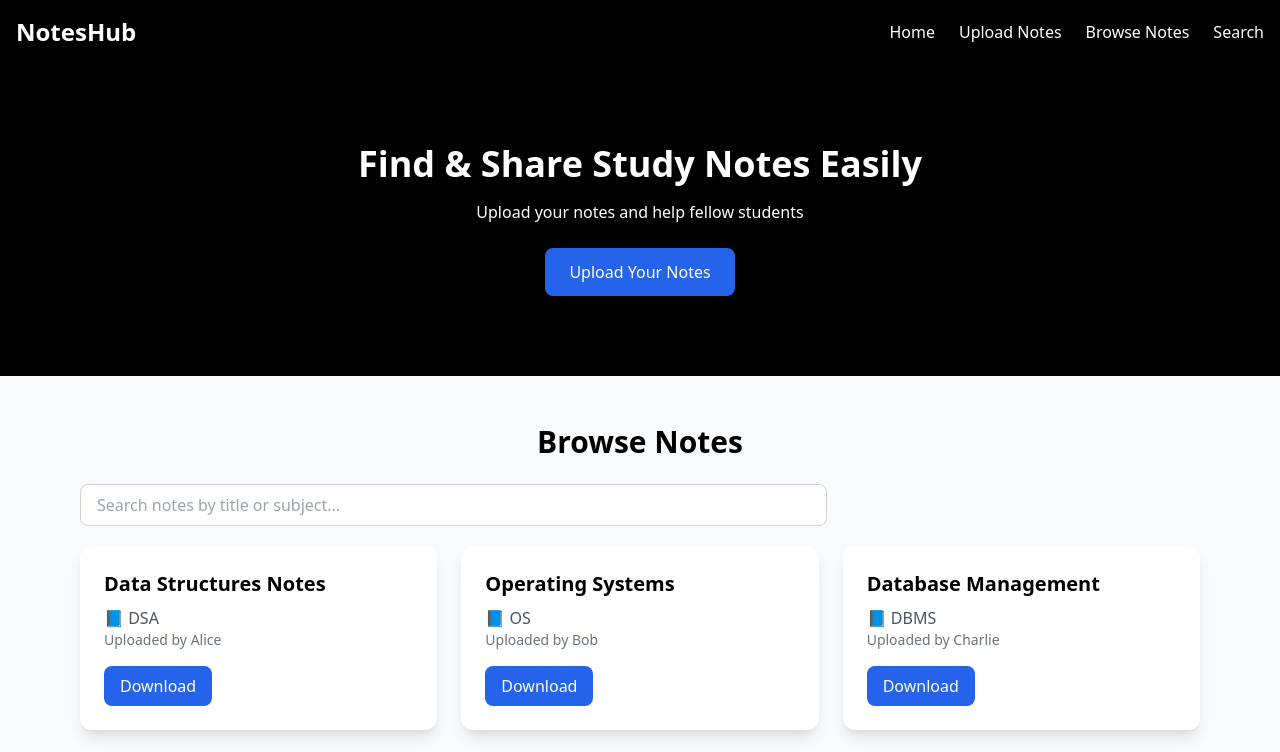
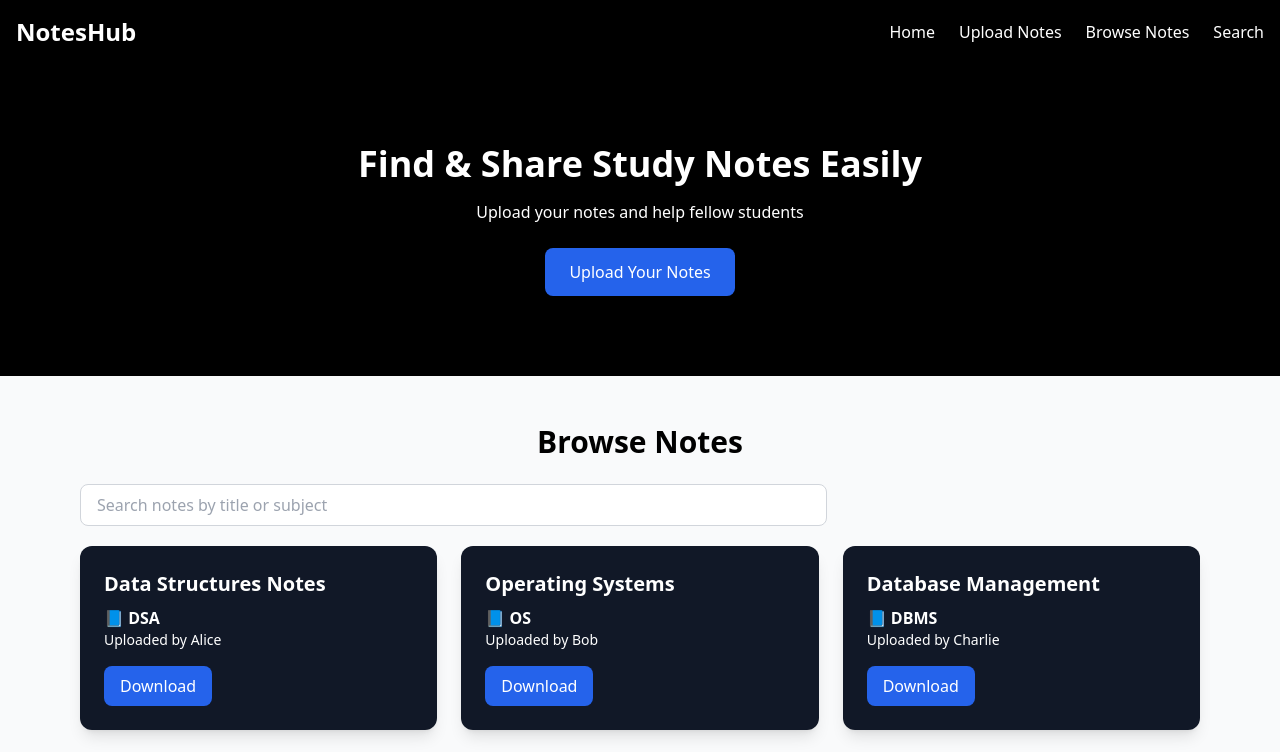
Before and after one commit to lvp2003/NotesHub, a React (Vite) app in the folder noteshub-frontend/: page / in a window 1280 px wide. Shown: the top 752 px of the page. Built offline with nearby package versions, Linux system fonts and the light colour scheme.

Commit message:
updated the serachfilter

```diff
--- a/noteshub-frontend/src/components/NotesGrid.jsx
+++ b/noteshub-frontend/src/components/NotesGrid.jsx
@@ -16,35 +16,76 @@ const NotesGrid = () => {
       subject: "DBMS",
       uploadedBy: "Charlie",
     },
+    {
+      id: 1,
+      title: "Data Structures Notes",
+      subject: "DSA",
+      uploadedBy: "Alice",
+    },
+    { id: 2, title: "Operating Systems", subject: "OS", uploadedBy: "Bob" },
+    {
+      id: 3,
+      title: "Database Management",
+      subject: "DBMS",
+      uploadedBy: "Charlie",
+    },
+    {
+      id: 1,
+      title: "Data Structures Notes",
+      subject: "DSA",
+      uploadedBy: "Alice",
+    },
+    { id: 2, title: "Operating Systems", subject: "OS", uploadedBy: "Bob" },
+    {
+      id: 3,
+      title: "Database Management",
+      subject: "DBMS",
+      uploadedBy: "Charlie",
+    },
+    {
+      id: 1,
+      title: "Data Structures Notes",
+      subject: "DSA",
+      uploadedBy: "Alice",
+    },
+    { id: 2, title: "Operating Systems", subject: "OS", uploadedBy: "Bob" },
+    {
+      id: 3,
+      title: "Database Management",
+      subject: "DBMS",
+      uploadedBy: "Charlie",
+    },
   ];
-
+  const filterednotes = notes.filter(
+    (note) =>
+      note.title.toLowerCase().includes(query.toLowerCase()) ||
+      note.subject.toLowerCase().includes(query.toLowerCase())
+  );
   return (
     <section className="py-12 bg-gray-50">
       <div className="max-w-6xl mx-auto px-4">
         <h2 className="text-3xl font-bold text-center mb-6">Browse Notes</h2>
         <input
           type="text"
-          placeholder="Search notes by title or subject..."
+          placeholder="Search notes by title or subject"
           value={query}
           onChange={(e) => setQuery(e.target.value)}
           className="w-full sm:w-2/3 px-4 py-2 rounded-lg border border-gray-300 focus:outline-none focus:ring-2 focus:ring-blue-500"
         />
         <div className="grid grid-cols-1 sm:grid-cols-2 lg:grid-cols-3 gap-6 pt-5">
-          {notes.length > 0 ? (
-            notes
-              .filter(
-                (note) =>
-                  note.title.toLowerCase().includes(query.toLowerCase()) ||
-                  note.subject.toLowerCase().includes(query.toLowerCase())
-              )
-              .map((note) => (
+          {filterednotes.length > 0 ? (
+            filterednotes.map((note) => (
               <div
                 key={note.id}
-                  className="bg-white shadow-lg rounded-xl p-6 hover:shadow-xl transition"
+                className="bg-gray-900 shadow-lg rounded-xl p-6 hover:shadow-xl transition text-white"
               >
-                  <h3 className="text-xl font-semibold mb-2">{note.title}</h3>
-                  <p className="text-gray-600">📘 {note.subject}</p>
-                  <p className="text-gray-500 text-sm">
+                <h3 className="text-xl font-bold mb-2 text-white">
+                  {note.title}
+                </h3>
+                <p className="text-gray-600 font-semibold text-white">
+                  📘 {note.subject}
+                </p>
+                <p className="text-gray-500 text-sm text-white">
                   Uploaded by {note.uploadedBy}
                 </p>
                 <button className="mt-4 px-4 py-2 bg-blue-600 text-white rounded-lg hover:bg-blue-700">
```
Lines whose indentation alone changed are shown as unchanged.
